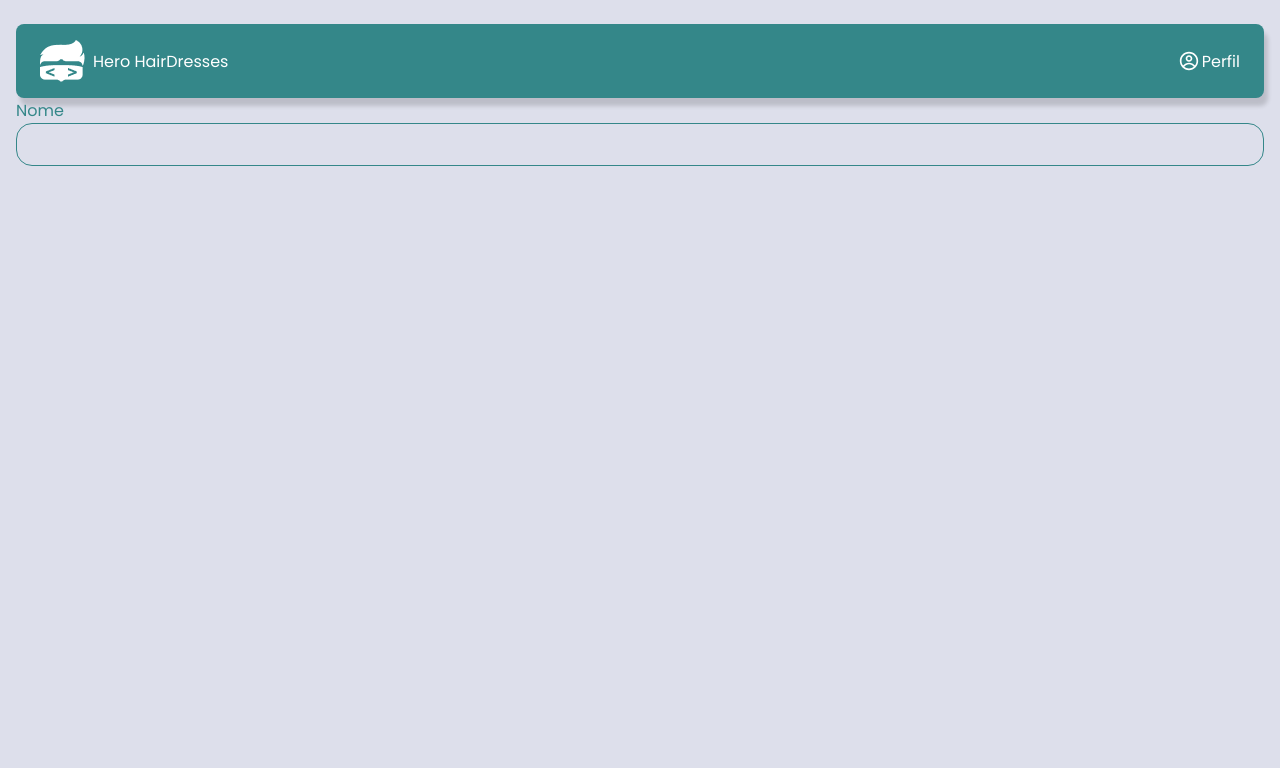
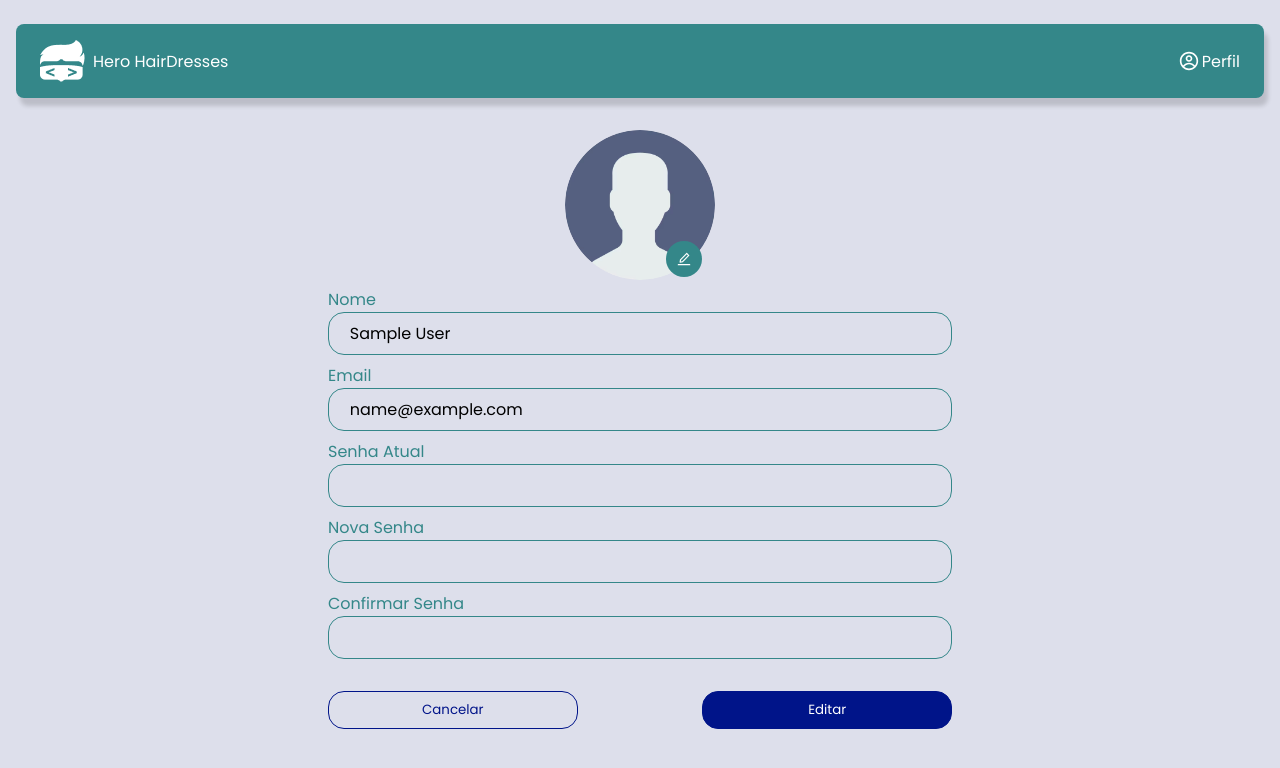
Before and after one commit to EdineiPinho/beaty-salon-barber-shop-schedule-react-js, a React (Vite) app in the folder frontend/: page /edit-profile in a window 1280 px wide. Shown: the top 768 px of the page. Built offline with nearby package versions, Linux system fonts and the light colour scheme; no server answers; sample sign-in values are in the browser's storage.

Commit message:
:sparkles: feat: update user and upload image

```diff
--- a/frontend/src/Schedules/Schedules.tsx
+++ b/frontend/src/Schedules/Schedules.tsx
@@ -9,6 +9,7 @@ import { toast } from 'react-toastify'
 import { isAxiosError } from 'axios'
 import { useNavigate } from 'react-router-dom'
 import * as yup from 'yup'
+import { yupResolver } from '@hookform/resolvers/yup'
 
 interface IFormValues {
   date: string
@@ -19,13 +20,13 @@ interface IFormValues {
 }
 
 const Schedules = () => {
-  const schema = yup.object.shape({
+  const schema = yup.object().shape({
     phone: yup.string().required('Campo de telefone obrigatório.'),
     name: yup.string().required('Campo de nome obrigatório.'),
     date: yup.string().required('Campo de data obrigatório.'),
     hour: yup.string().required('Campo de hora obrigatório.'),
   })
-  const { register, handleSubmit } = useForm<IFormValues>({ resolver: yupResolver(schema) })
+  const { register, handleSubmit, formState: { errors } } = useForm<IFormValues>({ resolver: yupResolver(schema) })
   const { availableSchedules, schedules, handleSetDate } = useAuth()
   const navigate = useNavigate()
   const currentValue = new Date().toISOString().split('T')[0]
@@ -67,11 +68,13 @@ const Schedules = () => {
             placeholder='Nome do Cliente'
             type='text'
             {...register('name', { required: true })}
+            error={errors.name && errors.name.message}
           />
           <InputSchedule
             placeholder='Celular'
             type='text'
             {...register('phone', { required: true })}
+            error={errors.phone && errors.phone.message}
           />
           <div className={style.date}>
             <InputSchedule
@@ -79,16 +82,18 @@ const Schedules = () => {
               type='date'
               {...register('date',
                 { required: true, value: currentValue, onChange: (e) => handleSetDate(e.target.value) })}
+              error={errors.date && errors.date.message}
             />
             <div className={style.select}>
               <label htmlFor="hora">Hora</label>
-              <select {...register('hour', { required: true, })} >
+              <select {...register('hour', { required: true, })}>
                 {filteredDate.map((hour, index) => {
                   return (
                     <option key={index} value={hour}>{hour}:00h</option>
                   )
                 })}
               </select>
+              error={errors.hour && <span>errors.hour.message</span>}
             </div>
 
           </div>
--- a/frontend/src/page/editProfile/EditProfile.module.css
+++ b/frontend/src/page/editProfile/EditProfile.module.css
@@ -0,0 +1,69 @@
+.formDiv {
+  width: 50%;
+  margin: auto;
+  margin-top: 2rem;
+}
+
+.footer {
+  display: flex;
+  justify-content: space-between;
+  margin-top: 2rem;
+}
+
+.footer button {
+  border-radius: 16px;
+  align-items: center;
+  padding: .5rem 1.5rem;
+  font-weight: 300;
+  cursor: pointer;
+  width: 40%;
+}
+
+.footer>button:first-child {
+  border: 1px solid var(--secundary);
+  background: none;
+  color: var(--secundary);
+}
+
+.footer>button:first-child:hover {
+  background: var(--gray-50);
+}
+
+.footer>button:nth-child(2) {
+  border: 1px solid var(--secundary);
+  background: var(--secundary);
+  color: var(--white);
+}
+
+.footer>button:nth-child(2):hover {
+  background-color: var(--secundary-50);
+}
+
+.fileUpload img {
+  width: 150px;
+  height: 150px;
+  border-radius: 50%;
+
+}
+
+.fileUpload {
+  width: 100%;
+  text-align: center;
+  position: relative;
+}
+
+.imageUpload input[type='file'] {
+  display: none;
+}
+
+.imageUpload {
+  background-color: var(--primary);
+  padding: 10px;
+  border-radius: 50%;
+  display: inline-flex;
+  color: var(--white);
+  position: absolute;
+  bottom: 10px;
+  right: 40%;
+  cursor: pointer;
+}
--- a/frontend/src/page/editProfile/EditProfile.tsx
+++ b/frontend/src/page/editProfile/EditProfile.tsx
@@ -1,17 +1,108 @@
-import React from 'react'
+import React, { useEffect } from 'react'
 import style from './EditProfile.module.css'
 import Header from '../../components/Header/Header.tsx'
 import { InputSchedule } from '../../components/inputSchedule/InputSchedule.tsx'
+import { useForm } from 'react-hook-form'
+import * as yup from 'yup'
+import { yupResolver } from '@hookform/resolvers/yup'
+import imageDefault from '../../assets/do-utilizador_318-159711.avif'
+import { AiOutlineEdit } from 'react-icons/ai'
+import { isAxiosError } from 'axios'
+import { toast } from 'react-toastify'
+import { api } from '../../server/Server.tsx'
+import { useNavigate } from 'react-router-dom'
 
+interface IFormValues {
+  picture: File[]
+  name: string
+  email: string
+  password: string
+  newPassword: string
+  confirmPassword: string
+}
+
+interface IData {
+  newPassword?: string
+  oldPassword?: string
+  name?: string
+  avatar_url?: File
+}
 
 const EditProfile = () => {
+  const schema = yup.object().shape({
+    name: yup.string(),
+    newPassword: yup.string(),
+    confirmPassword: yup.string().oneOf([yup.ref('newPassword')], 'senha devem ser iguais.'),
+  })
+  const { register, handleSubmit, setValue } = useForm<IFormValues>({ resolver: yupResolver(schema) })
+  const navigate = useNavigate()
+  const [fileUpload, setFileUpload] = React.useState(imageDefault)
+
+  useEffect(() => {
+    const userStorage = localStorage.getItem('user:semana-heroi')
+    const user = userStorage && JSON.parse(userStorage)
+
+    setValue('name', user.name)
+    setValue('email', user.email)
+    setValue('picture', user.avatar_url)
+  }, [])
+
+  const submit = handleSubmit(
+    async ({ name, password, newPassword, picture }: IFormValues) => {
+      const data: IData = {
+        name,
+      }
+      if (password && newPassword) {
+        data.oldPassword = password
+        data.newPassword = newPassword
+      }
+      if (picture) {
+        data.avatar_url = picture[0]
+      }
+      try {
+        const result = await api.put('/users', data, {
+          headers: {
+            'Content-Type': 'multipart/form-data',
+          },
+        })
+        toast.success('Usuário atualizado com sucesso')
+        navigate('/dashboard')
+      } catch (error) {
+        if (isAxiosError(error)) {
+          toast.error(error.response?.data.message)
+        }
+      }
+    })
+
+  const handleImage = (files: File[]) => {
+    const image = files[0]
+    const imageURL = URL.createObjectURL(image)
+    setFileUpload(imageURL)
+  }
 
   return (
     <div className='container'>
       <Header />
       <div className={style.formDiv}>
-        <form>
-          <InputSchedule placeholder='Nome' type='text' />
+        <form onSubmit={submit}>
+          {fileUpload && (
+            <div className={style.fileUpload}>
+              <img src={fileUpload} alt="Foto do Perfil" />
+              <label className={style.imageUpload}>
+                <input type="file" {...register('picture', { required: true, onChange: (e) => handleImage(e.target.files) })} />
+                <AiOutlineEdit />
+              </label>
+            </div>
+          )}
+          <InputSchedule placeholder='Nome' type='text' {...register('name', { required: true })} />
+          <InputSchedule placeholder='Email' type='text' {...register('email', { required: true })} />
+          <InputSchedule placeholder='Senha Atual' type='password' {...register('password', { required: true })} />
+          <InputSchedule placeholder='Nova Senha' type='password' {...register('newPassword', { required: true })} />
+          <InputSchedule placeholder='Confirmar Senha' type='password' {...register('confirmPassword', { required: true })} />
+          <div className={style.footer}>
+            <button>Cancelar</button>
+            <button >Editar</button>
+          </div>
         </form>
       </div>
     </div>
```
Also changed, not shown: 1 other file (tests, documents, lock files or other folders).
